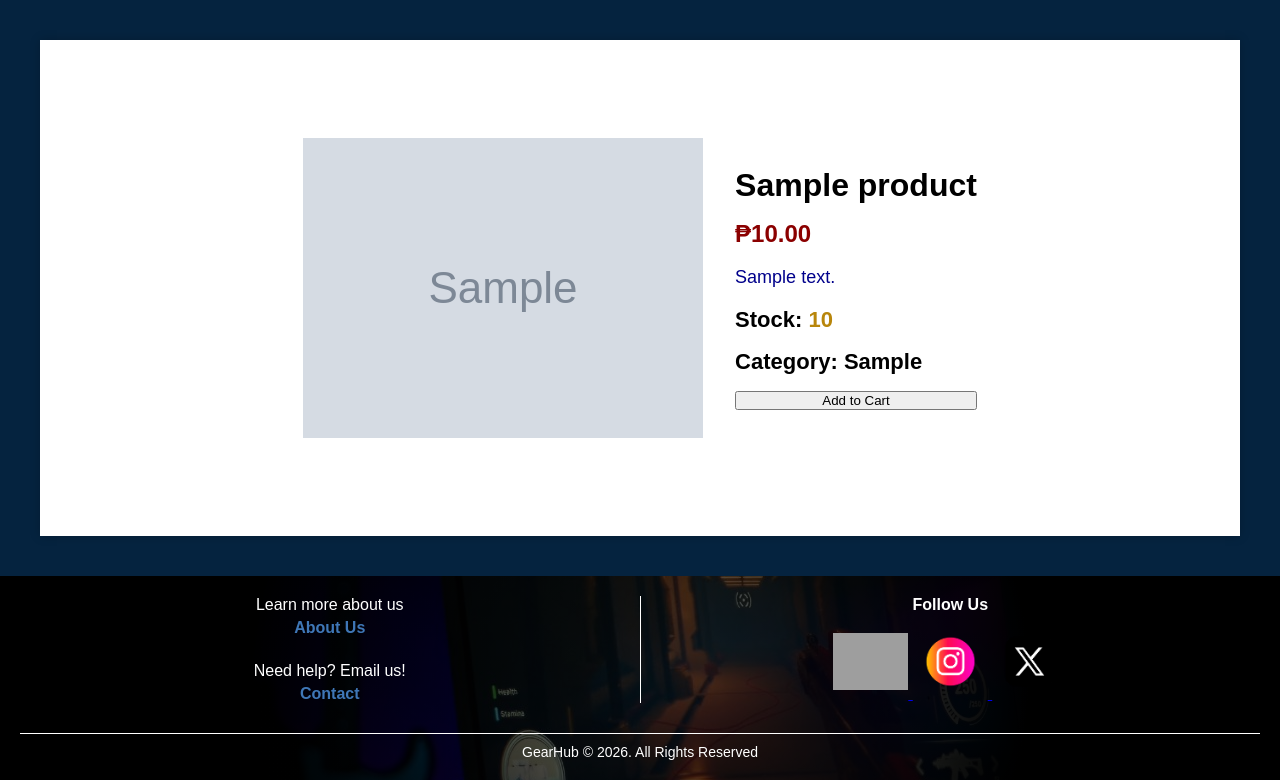
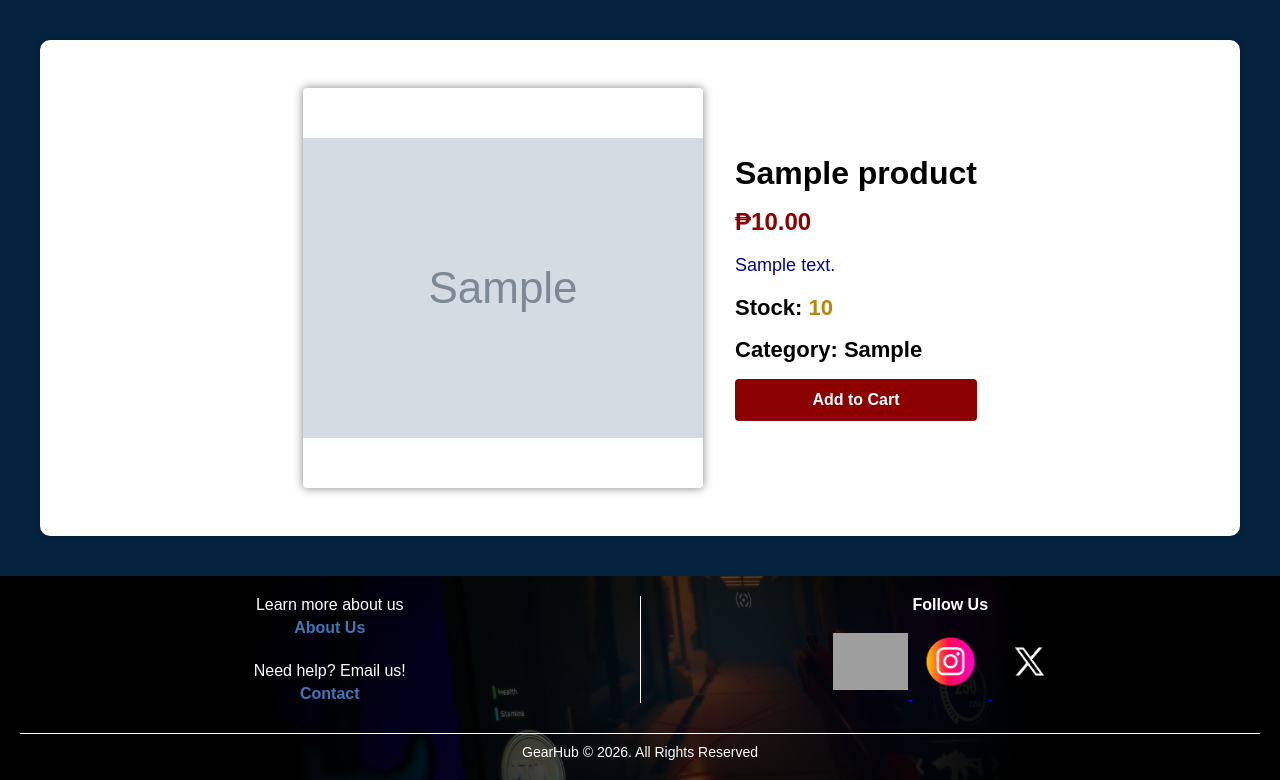
Before and after one commit to Nikolai789/Website-project, a PHP site: page /product.php?id=1 in a window 1280 px wide. Shown: the part 131-911 px from the top of the page. Run offline with PHP 8.4, Linux system fonts and the light colour scheme; tables that the repository leaves empty or names only in its code hold one stand-in row (values such as "Sample post"); grey boxes marked "Sample" are stand-in pictures; grey boxes are pictures that could not be loaded.

Commit message:
minor changes on product css

```diff
--- a/css/product.css
+++ b/css/product.css
@@ -7,6 +7,7 @@ main .container{
     padding: 32px;
     margin: 40px;
     background-color: white;
+    border-radius: 10px;
 }
 
 main .product-detail{
@@ -21,6 +22,8 @@ main .product-detail img{
     width: 400px;
     height: 400px;
     object-fit: contain;
+    border-radius: 4px;
+    box-shadow: 0 0 10px rgba(0, 0, 0, 0.5);
 }
 
 main .product-detail .product-info{
@@ -57,3 +60,22 @@ main .product-detail .product-info .category{
     font-weight: bold;
 
 }
+
+main .product-detail .product-info button{
+    padding: 12px 24px;
+    font-size: 16px;
+    font-weight: bold;
+    background-color: rgb(139, 0, 0);
+    color: white;
+    border: none;
+    transition: background-color 0.3s ,transform 0.3s,color 0.3s;
+    border-radius: 4px;
+}
+
+main .product-detail .product-info button:hover{
+    transform: scale(1.03);
+    box-shadow: 0 0 10px rgba(0, 0, 0, 0.7);
+    cursor: pointer;
+    background-color: #5c9de7;
+    color: black;
+}
```
